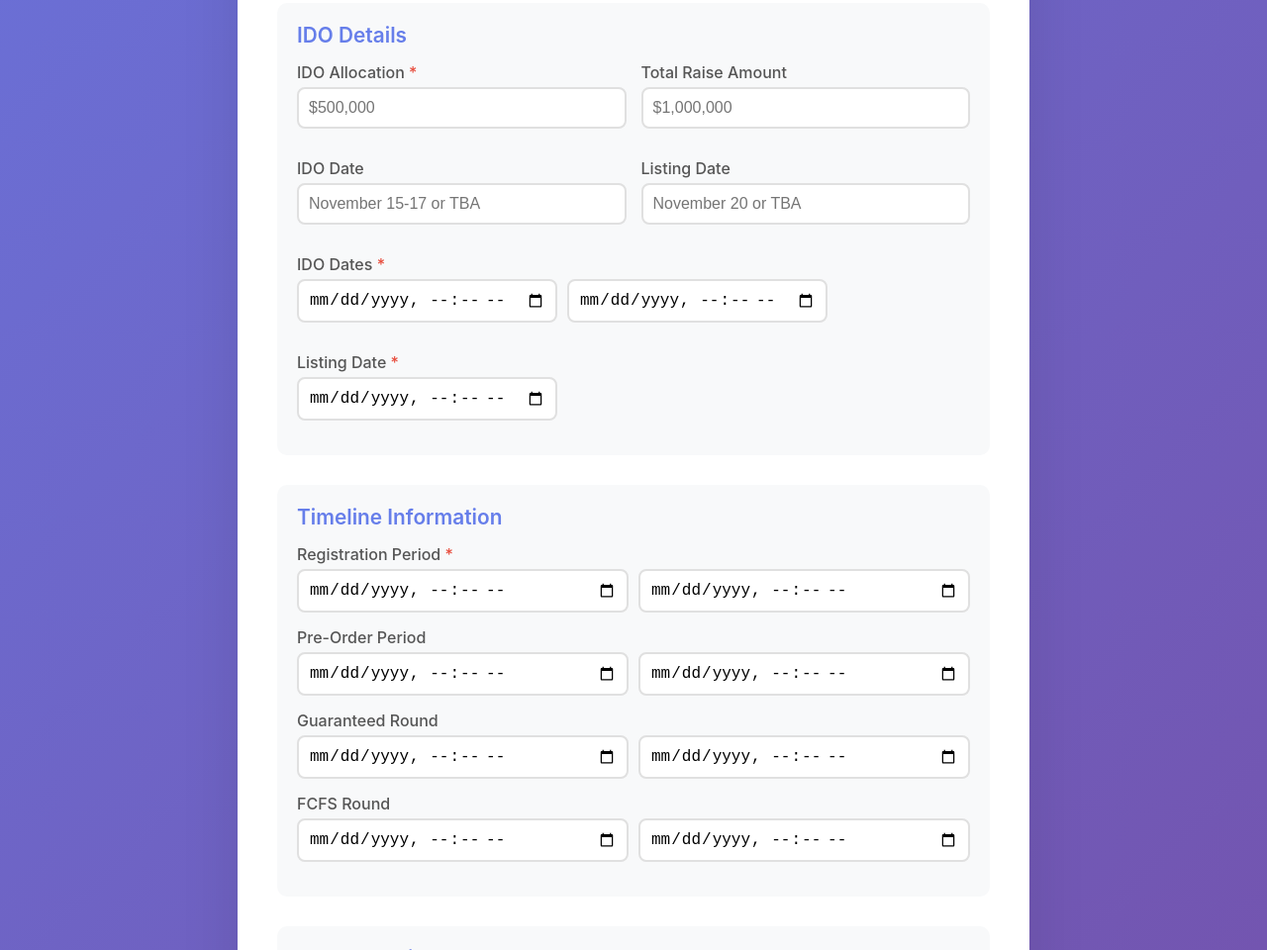
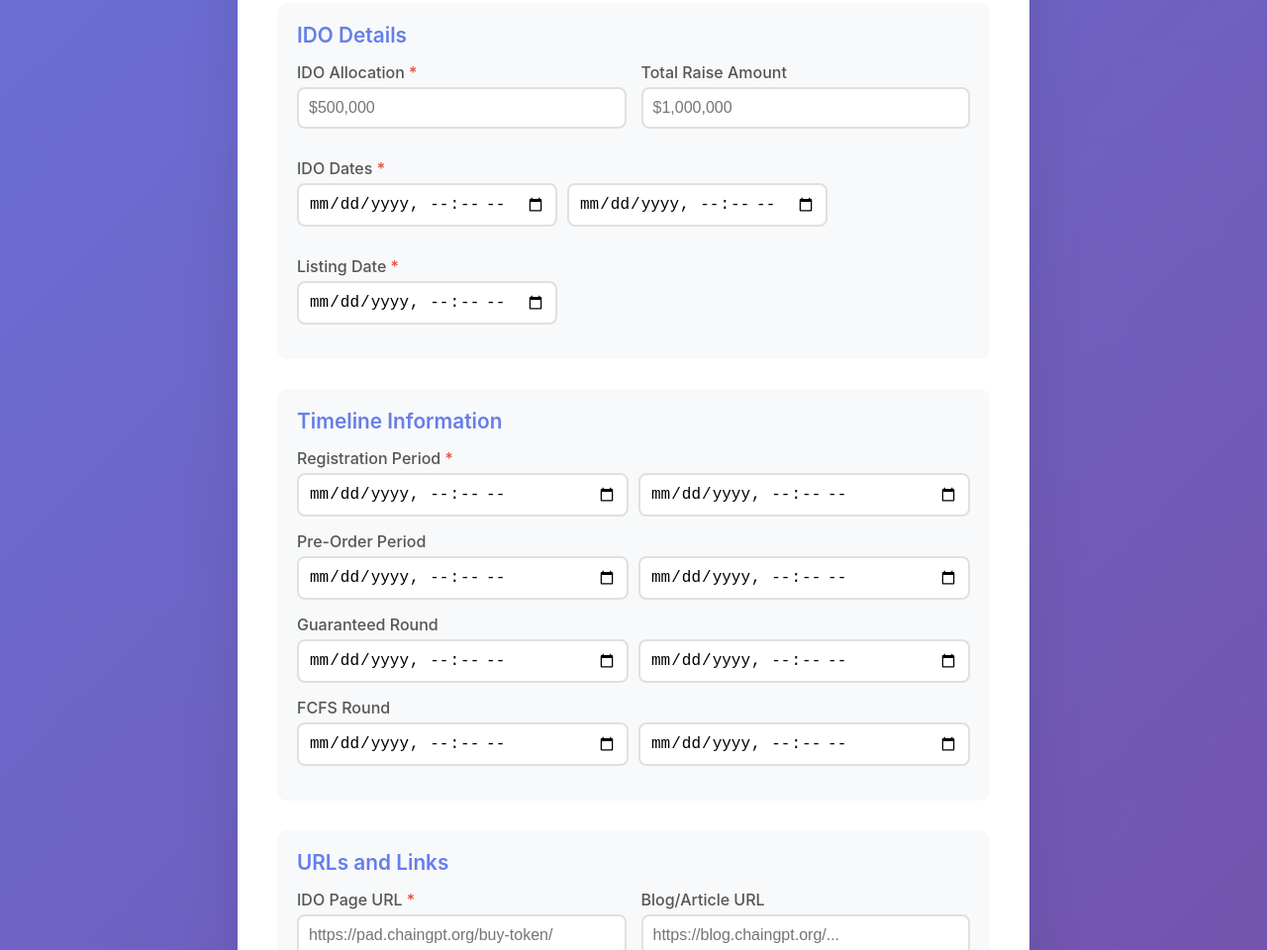
Before and after one commit to yigitchaingpt/ido-webhook-form, a plain HTML site: page index.html in a window 1280 px wide. Shown: the part 1324-2284 px from the top of the page at 99% size. Drawn offline with Linux system fonts and the light colour scheme.

Commit message:
Update index.html

```diff
--- a/index.html
+++ b/index.html
@@ -263,15 +263,6 @@
                         <label for="raiseAmount">Total Raise Amount</label>
                         <input type="text" id="raiseAmount" name="raiseAmount" placeholder="$1,000,000">
                     </div>
-                    <div class="form-group">
-                        <label for="idoDate">IDO Date</label>
-                        <input type="text" id="idoDate" name="idoDate" placeholder="November 15-17 or TBA">
-                    </div>
-
-                    <div class="form-group">
-                        <label for="listingDate">Listing Date</label>
-                        <input type="text" id="listingDate" name="listingDate" placeholder="November 20 or TBA">
-                    </div>
                 <div class="form-group">
                     <label>IDO Dates <span class="required">*</span></label>
                     <div class="date-group">
```
